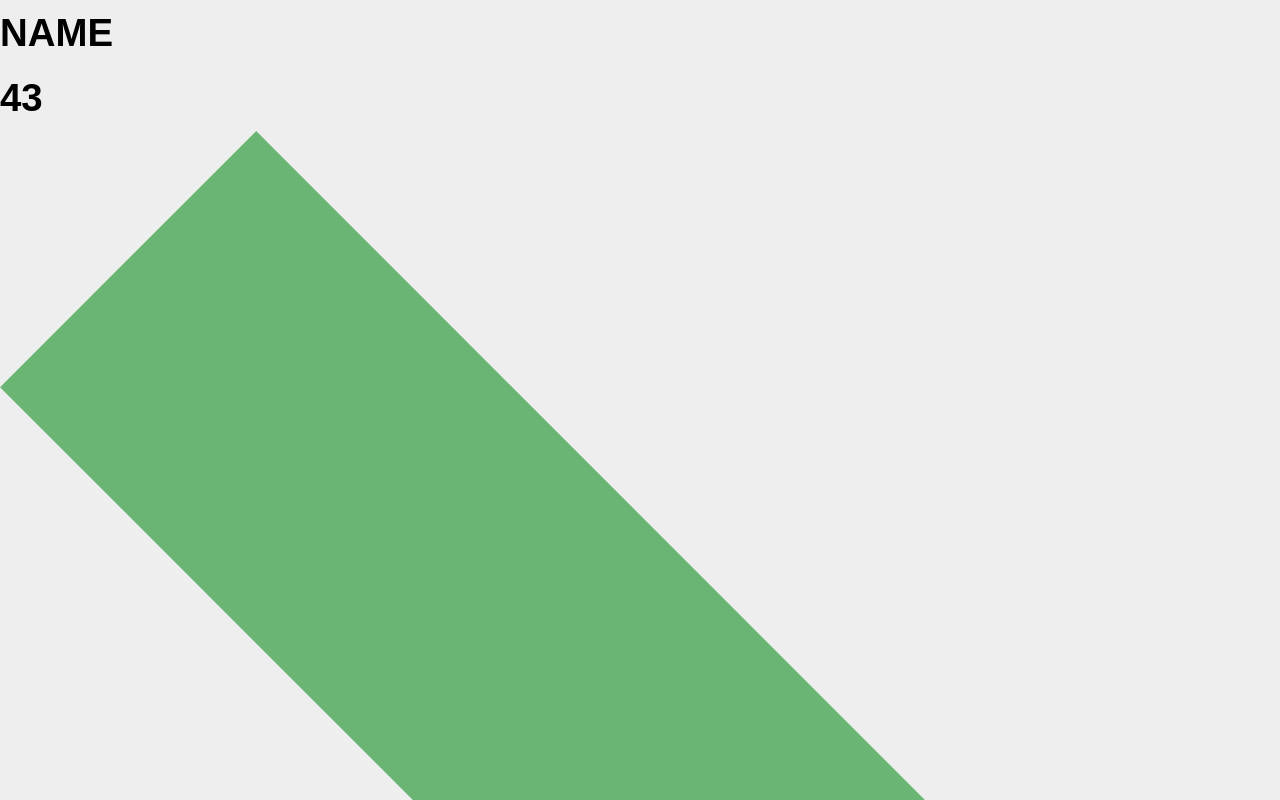
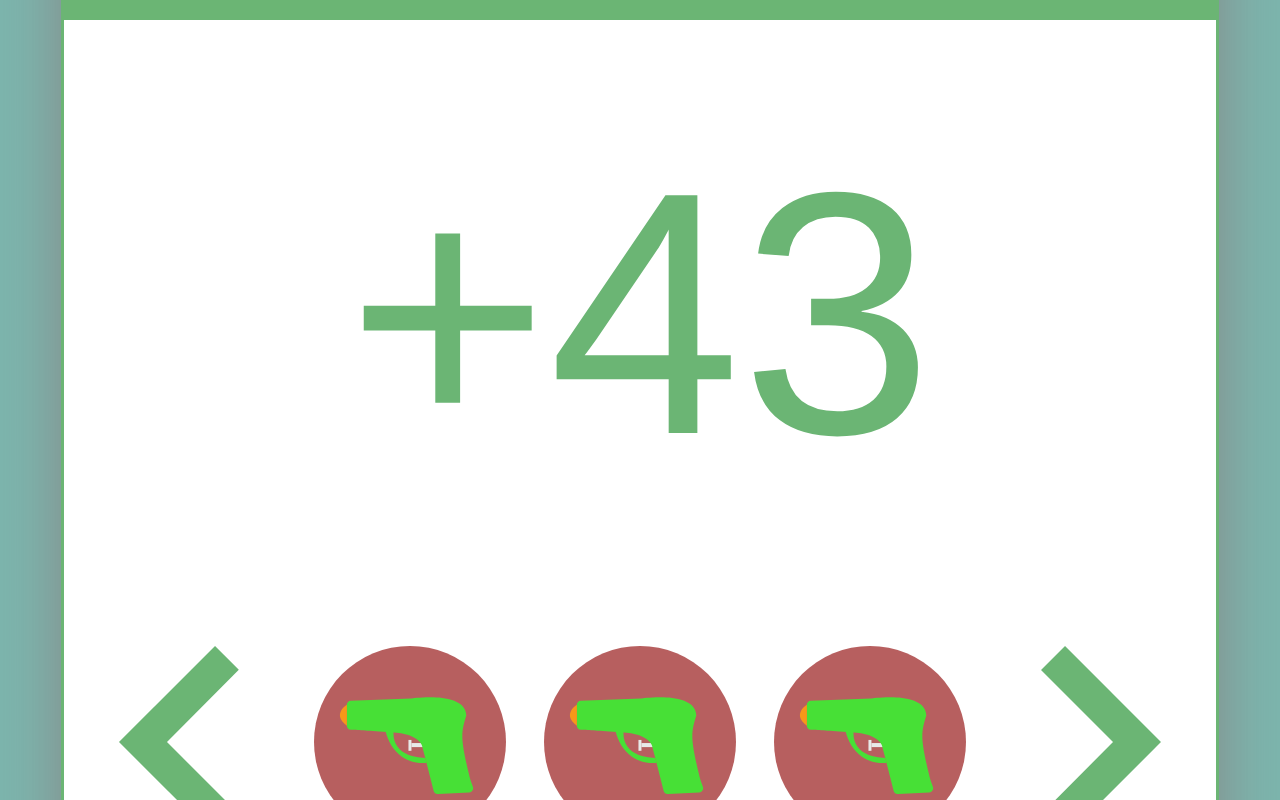
Before and after one commit to nlhiorth/janif, a React (Create React App) app in the folder janif-react/: page / in a window 1280 px wide. Shown: the top 800 px of the page. Built offline with nearby package versions, Linux system fonts and the light colour scheme.

Commit message:
ScoreCard design almost complete

```diff
--- /dev/null
+++ b/janif-react/src/components/Buttons/Backward.jsx
@@ -0,0 +1,12 @@
+import React, { Component } from 'react';
+import backward from '../../../img/backward.svg';
+
+class Backward extends Component {
+  render() {
+    return (
+      <img className="backward" src={backward} onClick={() => this.props.onClick()}></img>
+    );
+  }
+}
+
+export default Backward;
--- a/janif-react/src/components/Common/ScoreCard.css
+++ b/janif-react/src/components/Common/ScoreCard.css
@@ -1,3 +1,47 @@
 .ScoreCard {
+  width: 90vw;
+  height: 90vw;
+  border-style: solid;
+  border-color: #6BB574;
+  background-color: #FFFFFF;
+  box-shadow: 0 0 1.5rem #888888;
+}
+
+.Header {
+  background-color: #6BB574;
+}
+
+.Body {
 
 }
+
+.Name {
+  font-family: helvetica;
+  font-style: normal;
+  font-weight: 300;
+  font-size: 3rem;
+  text-align: center;
+  color: #FFFFFF;
+}
+
+.Score {
+  font-family: helvetica;
+  font-style: normal;
+  font-weight: 300;
+  font-size: 9rem;
+  text-align: center;
+  color: #6BB574;
+}
+
+.Buttons {
+  height: 7rem;
+  display: flex;
+  justify-content: space-around;
+  align-items: center;
+}
+
+.Buttons img {
+  display: inline-block;
+  height: 5rem;
+  width: 5rem;
+}
--- a/janif-react/src/components/Common/ScoreCard.jsx
+++ b/janif-react/src/components/Common/ScoreCard.jsx
@@ -1,6 +1,8 @@
 import React, { Component } from 'react';
 import './ScoreCard.css';
 import Forward from '../Buttons/Forward.jsx';
+import Backward from '../Buttons/Backward.jsx';
+import DuelLoss from '../Buttons/DuelLoss.jsx';
 
 class ScoreCard extends Component {
 
@@ -11,9 +13,13 @@ class ScoreCard extends Component {
           <div className="Name">{'NAME'}</div>
         </div>
         <div className="Body">
-          <div className="Score">{43}</div>
+          <div className="Score">{'+43'}</div>
           <div className="Buttons">
-          <Forward />
+            <Backward />
+            <DuelLoss />
+            <DuelLoss />
+            <DuelLoss />
+            <Forward />
           </div>
         </div>
       </div>
--- a/janif-react/src/components/Views/Scoring.css
+++ b/janif-react/src/components/Views/Scoring.css
@@ -1,3 +1,8 @@
 .Scoring {
-
+  width: 100vw;
+  height: 100vh;
+  display: flex;
+  justify-content: center;
+  align-items: center;
+  background-color: #7CB5AD;
 }
```
